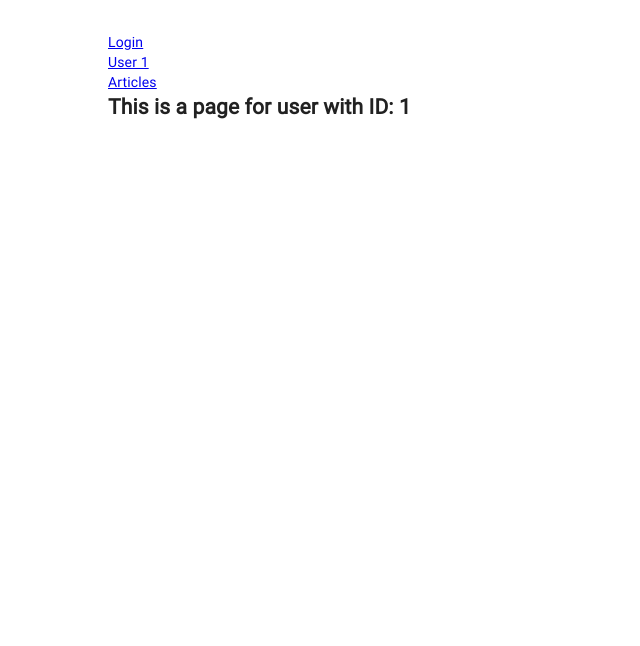
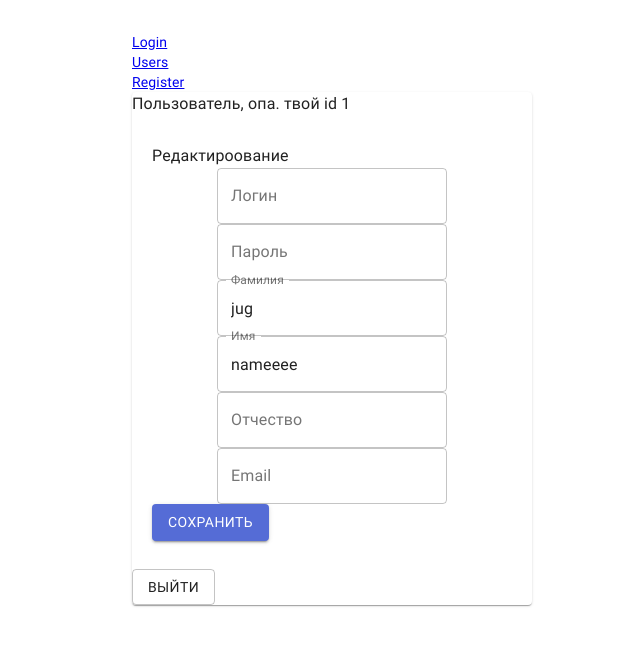
Before and after one commit to der0nidad/cra-ts, a React (Create React App) app: page /user/1 in a window 1280 px wide. Shown: the top 646 px of the page, without its empty margins (308-948 px from the left). Built offline with nearby package versions, Linux system fonts and the light colour scheme.

Commit message:
added registration, userEdit components

```diff
--- a/src/App.tsx
+++ b/src/App.tsx
@@ -1,23 +1,8 @@
 import * as React from "react";
-import { shallowEqual, useDispatch, useSelector } from "react-redux";
-import { Dispatch } from "redux";
 import { RouterComp } from "./components/RouterComp";
-import { addArticle } from "./store/actionCreators";
 import "./styles.css";
 
 const App: React.FC = () => {
-  const articles: readonly IArticle[] = useSelector(
-    (state: AuthState) => state.articles,
-    shallowEqual
-  );
-
-  const dispatch: Dispatch<any> = useDispatch();
-
-  const saveArticle = React.useCallback(
-    (article: IArticle) => dispatch(addArticle(article)),
-    [dispatch]
-  );
-
   return (
     <main>
       <RouterComp />
--- a/src/components/LoginForm.tsx
+++ b/src/components/LoginForm.tsx
@@ -2,40 +2,73 @@ import { Button } from "@material-ui/core";
 import Card from "@material-ui/core/Card";
 import CardContent from "@material-ui/core/CardContent";
 import CardHeader from "@material-ui/core/CardHeader";
-import Typography from "@material-ui/core/Typography";
+import TextField from "@material-ui/core/TextField";
 import * as React from "react";
+import { useDispatch } from "react-redux";
+import { Link } from "react-router-dom";
+import { Dispatch } from "redux";
 
 type Props = {};
 
-const clickHandler = (e: React.SyntheticEvent): void => {
-  e.persist();
-  console.log(e);
-};
+export const LoginForm: React.FC<Props> = () => {
+  const [authState, setAuthState] = React.useState<IAuth | {}>();
 
-export const LoginForm: React.FC<Props> = () => {
-  //   const [article, setArticle] = React.useState<IArticle | {}>();
+  const dispatch: Dispatch<any> = useDispatch();
 
-  //   const handleArticleData = (e: React.FormEvent<HTMLInputElement>) => {
-  //     setArticle({
-  //       ...article,
-  //       [e.currentTarget.id]: e.currentTarget.value,
-  //     });
-  //   };
+  //   dispatc(loginUserAction(auth)
+  const loginUser = React.useCallback((auth: IAuth) => console.log(auth), [
+    dispatch,
+  ]);
 
-  //   const addNewArticle = (e: React.FormEvent) => {
-  //     e.preventDefault();
-  //     saveArticle(article);
-  //   };
+  const clickHandler = (e: React.SyntheticEvent): void => {
+    // e.persist();
+    console.log(authState);
+  };
+  const handleLoginInputChange = (
+    e: React.ChangeEvent<HTMLInputElement | HTMLTextAreaElement>
+  ) => {
+    setAuthState({
+      ...authState,
+      [e.currentTarget.id]: e.currentTarget.value,
+    });
+  };
+
+  //   по сути - это логин юзер. addNewArticle вызывается на onSubmit у формы
+  const addNewArticle = (e: React.FormEvent) => {
+    e.preventDefault();
+    setAuthState(authState);
+  };
 
   return (
     <div>
       <Card>
-        <CardHeader title="23094">897kjh adf</CardHeader>
+        <CardHeader title="Вход в систему" />
         <CardContent>
-          <Typography>CardContent</Typography>
-          <Button variant="contained" color="primary" onClick={clickHandler}>
-            Войти
-          </Button>
+          <div>
+            <TextField
+              id="login"
+              label="Логин"
+              variant="outlined"
+              onChange={(e) => handleLoginInputChange(e)}
+            />
+          </div>
+          <div>
+            <TextField
+              id="password"
+              label="Пароль"
+              variant="outlined"
+              type="password"
+              onChange={(e) => handleLoginInputChange(e)}
+            />
+          </div>
+          <div className="user-edit-control-buttons">
+            <Button variant="contained" color="primary" onClick={clickHandler}>
+              Войти
+            </Button>
+            <Button variant="outlined" onClick={clickHandler}>
+              <Link to="/register">Регистрация</Link>
+            </Button>
+          </div>
         </CardContent>
       </Card>
     </div>
--- /dev/null
+++ b/src/components/Registration.tsx
@@ -0,0 +1,27 @@
+import { Container, Paper } from "@material-ui/core";
+import * as React from "react";
+import { UserEdit } from "./UserEdit";
+type Props = {
+  title: string;
+  buttonText: "Регистрация" | "Сохранить";
+};
+// interface IUser {
+//     id: number;
+//     name: string;
+//     surname?: string;
+//     patronymic?: string;
+//     email: string;
+//     sex?: 0 | 1;
+//     dateOfBirth?: string;
+//   }
+export const Registration: React.FC<Props> = ({ title, buttonText }: Props) => {
+  return (
+    <div>
+      <Container>
+        <Paper>
+          <UserEdit title="регистер" buttonText="Сохранить" />
+        </Paper>
+      </Container>
+    </div>
+  );
+};
--- a/src/components/RouterComp.tsx
+++ b/src/components/RouterComp.tsx
@@ -1,14 +1,17 @@
+import { Container } from "@material-ui/core";
 import * as React from "react";
 import { BrowserRouter as Router, Link, Route, Switch } from "react-router-dom";
 import { Articles } from "./Articles";
 import { LoginForm } from "./LoginForm";
 import { NotFound } from "./NotFound";
+import { Registration } from "./Registration";
 import { User } from "./User";
 
 type Props = {};
 
 export const RouterComp: React.FC<Props> = () => {
   return (
+    <Container maxWidth="md">
       <Router>
         <div>
           <nav>
@@ -16,10 +19,10 @@ export const RouterComp: React.FC<Props> = () => {
               Login
             </Link>
             <Link className="router__link" to="/user/1">
-            User 1
+              Users
             </Link>
-          <Link className="router__link" to="/articles">
-            Articles
+            <Link className="router__link" to="/register">
+              Register
             </Link>
             {/* <Link to="/bar">Bar</Link> */}
           </nav>
@@ -27,9 +30,11 @@ export const RouterComp: React.FC<Props> = () => {
             <Route exact path="/" component={LoginForm} />
             <Route exact path="/user/:id" component={User} />
             <Route exact path="/articles" component={Articles} />
+            <Route exact path="/register" component={Registration} />
             <Route exact path="*" component={NotFound} />
           </Switch>
         </div>
       </Router>
+    </Container>
   );
 };
--- a/src/components/User.tsx
+++ b/src/components/User.tsx
@@ -1,6 +1,27 @@
+import { Button } from "@material-ui/core";
+import Paper from "@material-ui/core/Paper";
+import Typography from "@material-ui/core/Typography";
 import * as React from "react";
 import { RouteComponentProps } from "react-router-dom";
+import { UserEdit } from "./UserEdit";
 
 export const User = ({ match }: RouteComponentProps<TParams>) => {
-  return <h2>This is a page for user with ID: {match.params.id} </h2>;
+  return (
+    <div>
+      <Paper>
+        <Typography>Пользователь, опа. твой id {match.params.id}</Typography>
+        <UserEdit
+          title="Редактироование"
+          buttonText="Сохранить"
+          user={{
+            id: 1,
+            name: "nameeee",
+            email: "email, eee",
+            surname: "jug",
+          }}
+        />
+        <Button variant="outlined">Выйти</Button>
+      </Paper>
+    </div>
+  );
 };
--- /dev/null
+++ b/src/components/UserEdit.tsx
@@ -0,0 +1,108 @@
+// поля: id, фио, пол, дата рождения, email
+import { Button, Typography } from "@material-ui/core";
+import TextField from "@material-ui/core/TextField";
+import * as React from "react";
+import { useDispatch } from "react-redux";
+import { Dispatch } from "redux";
+
+type Props = {
+  title: string;
+  buttonText: "Регистрация" | "Сохранить";
+  actionCallback?: Function;
+  user?: IUser;
+};
+// interface IUser {
+//     id: number;
+//     name: string;
+//     surname?: string;
+//     patronymic?: string;
+//     email: string;
+//     sex?: 0 | 1;
+//     dateOfBirth?: string;
+//   }
+export const UserEdit: React.FC<Props> = ({
+  title,
+  buttonText,
+  actionCallback,
+  user,
+}: Props) => {
+  const [userState, setUserState] = React.useState<IUser | {}>();
+
+  const dispatch: Dispatch<any> = useDispatch();
+
+  const clickHandler = (e: React.SyntheticEvent): void => {
+    // e.persist();
+    console.log(userState);
+  };
+  const handleInputChange = (
+    e: React.ChangeEvent<HTMLInputElement | HTMLTextAreaElement>
+  ) => {
+    setUserState({
+      ...userState,
+      [e.currentTarget.id]: e.currentTarget.value,
+    });
+  };
+
+  return (
+    <div className="user-edit">
+      {/* <CardHeader title={title} /> */}
+      {/* <CardContent> */}
+      <Typography>{title}</Typography>
+      <div className="user-edit-fields">
+        <TextField
+          id="login"
+          label="Логин"
+          variant="outlined"
+          onChange={(e) => handleInputChange(e)}
+        />
+        <TextField
+          id="password"
+          label="Пароль"
+          variant="outlined"
+          type="password"
+          onChange={(e) => handleInputChange(e)}
+        />
+        {/* </div> */}
+        {/* <div> */}
+        <TextField
+          id="surname"
+          label="Фамилия"
+          variant="outlined"
+          defaultValue={user?.surname}
+          onChange={(e) => handleInputChange(e)}
+        />
+        <TextField
+          id="name"
+          label="Имя"
+          variant="outlined"
+          defaultValue={user?.name}
+          onChange={(e) => handleInputChange(e)}
+        />
+        {/* </div> */}
+        {/* <div> */}
+        <TextField
+          id="patronymic"
+          label="Отчество"
+          variant="outlined"
+          onChange={(e) => handleInputChange(e)}
+        />
+        <TextField
+          id="email"
+          label="Email"
+          variant="outlined"
+          onChange={(e) => handleInputChange(e)}
+        />
+      </div>
+
+      <Button variant="contained" color="primary" onClick={clickHandler}>
+        {buttonText}
+      </Button>
+      {/* </CardContent> */}
+    </div>
+  );
+};
+
+UserEdit.defaultProps = {
+  title: "регистрация -45",
+  buttonText: "Регистрация",
+};
--- a/src/styles.css
+++ b/src/styles.css
@@ -121,3 +121,24 @@ main > h1 {
 .router__link {
   display: block;
 }
+
+.user-edit {
+  margin: 4px;
+  padding: 24px 16px;
+}
+
+.user-edit-fields {
+  display: flex;
+  flex-wrap: wrap;
+  justify-content: space-around;
+  align-content: space-between;
+  max-width: 700px;
+}
+
+.user-edit-fields__field {
+  margin: 80px;
+}
+.user-edit-control-buttons {
+  display: flex;
+  justify-content: space-around;
+}
```
Also changed, not shown: src/type.d.ts (+19 -4 lines). Lines whose indentation alone changed are shown as unchanged.
